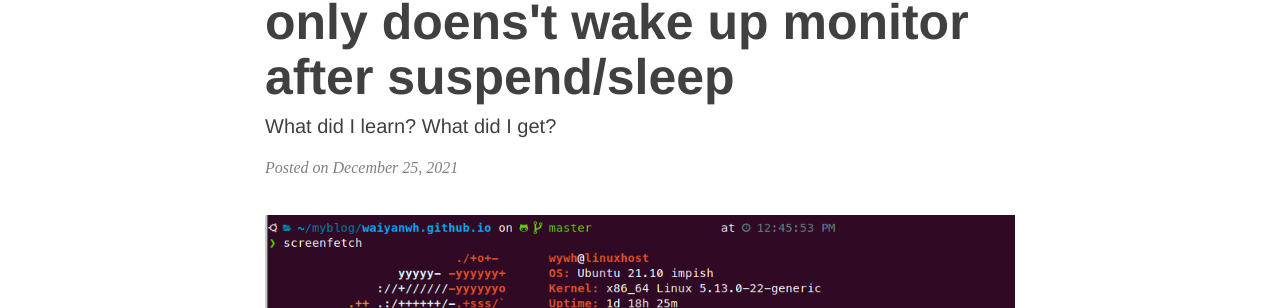
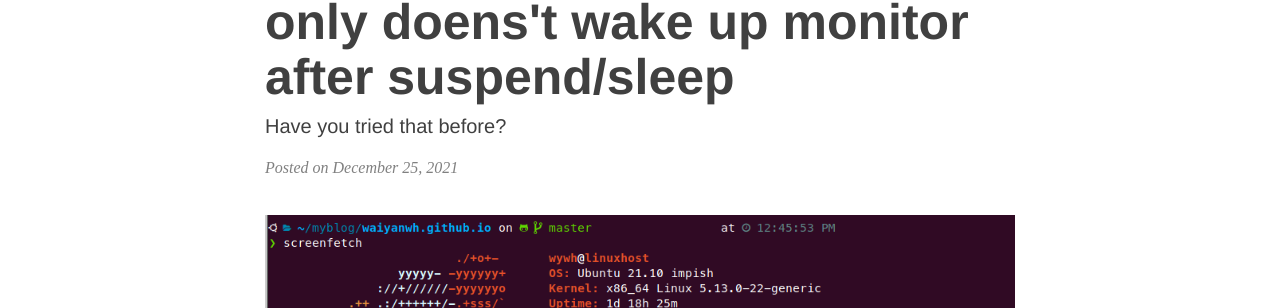
Before and after one commit to waiyanwh/waiyanwh.github.io, a Jekyll site: the page built from _posts/2021-12-25-fix-ubuntu-external-display-wake-up-problem.md, in a window 1280 px wide and 900 px high. Shown: the part 190-498 px from the top of the window. Built offline with Jekyll 4.4.1, drawn with Linux system fonts in a browser that asks for light colours; nearby versions of some CDN libraries; some web fonts are replaced; comment, search, counter and statistics services are not loaded.

Commit message:
add: external monitor fix post

```diff
--- a/_posts/2021-12-25-fix-ubuntu-external-display-wake-up-problem.md
+++ b/_posts/2021-12-25-fix-ubuntu-external-display-wake-up-problem.md
@@ -1,7 +1,7 @@
 ---
 layout: post
 title:  "Fix: Ubuntu external display only doens't wake up monitor after suspend/sleep"
-subtitle: "What did I learn? What did I get?"
+subtitle: "Have you tried that before?"
 tags: [ubuntu,external-display]
 ---
 ![spec](/img/external-monitor-fix/system-spec.png){: .center-block :}
```
